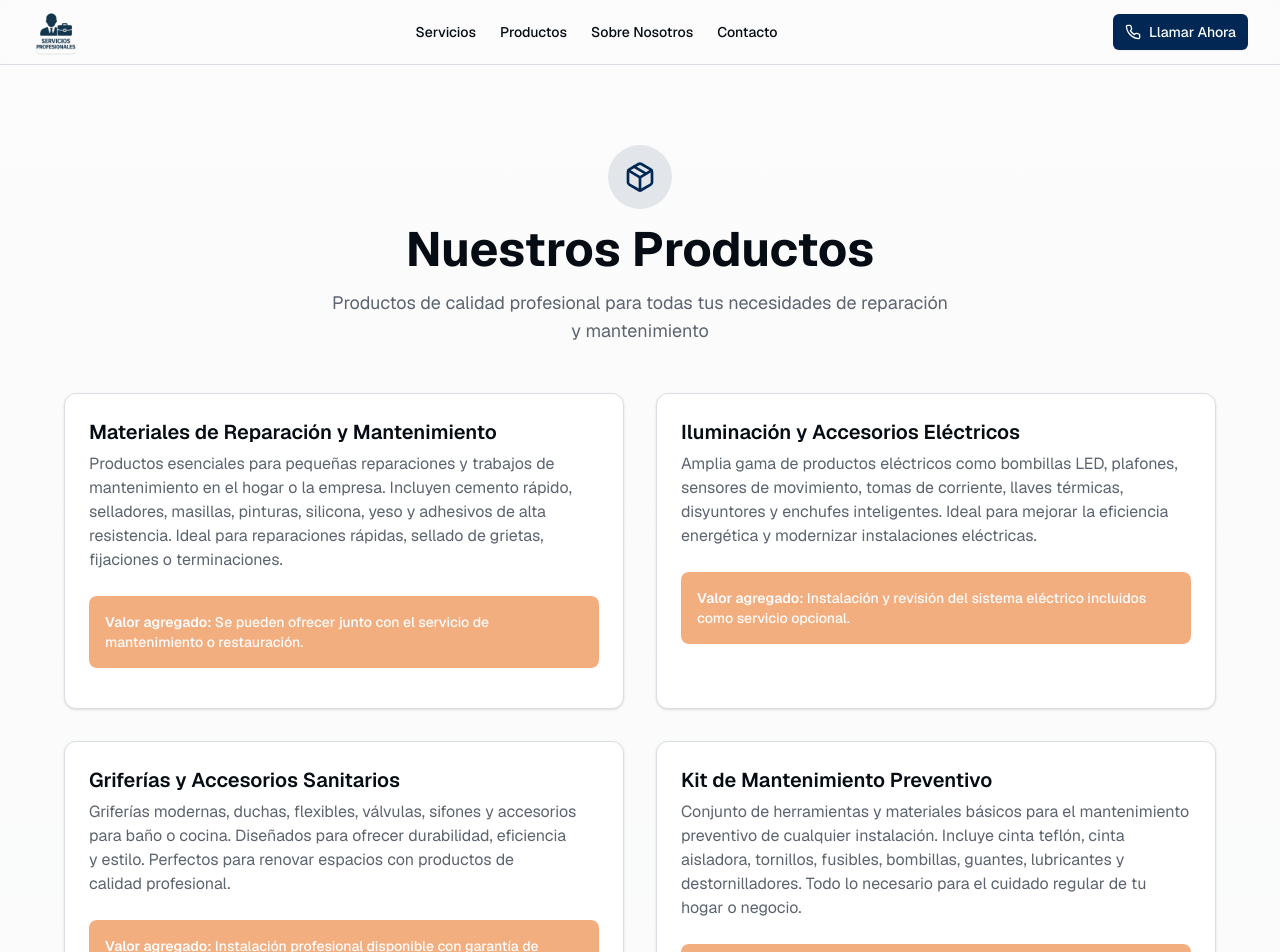
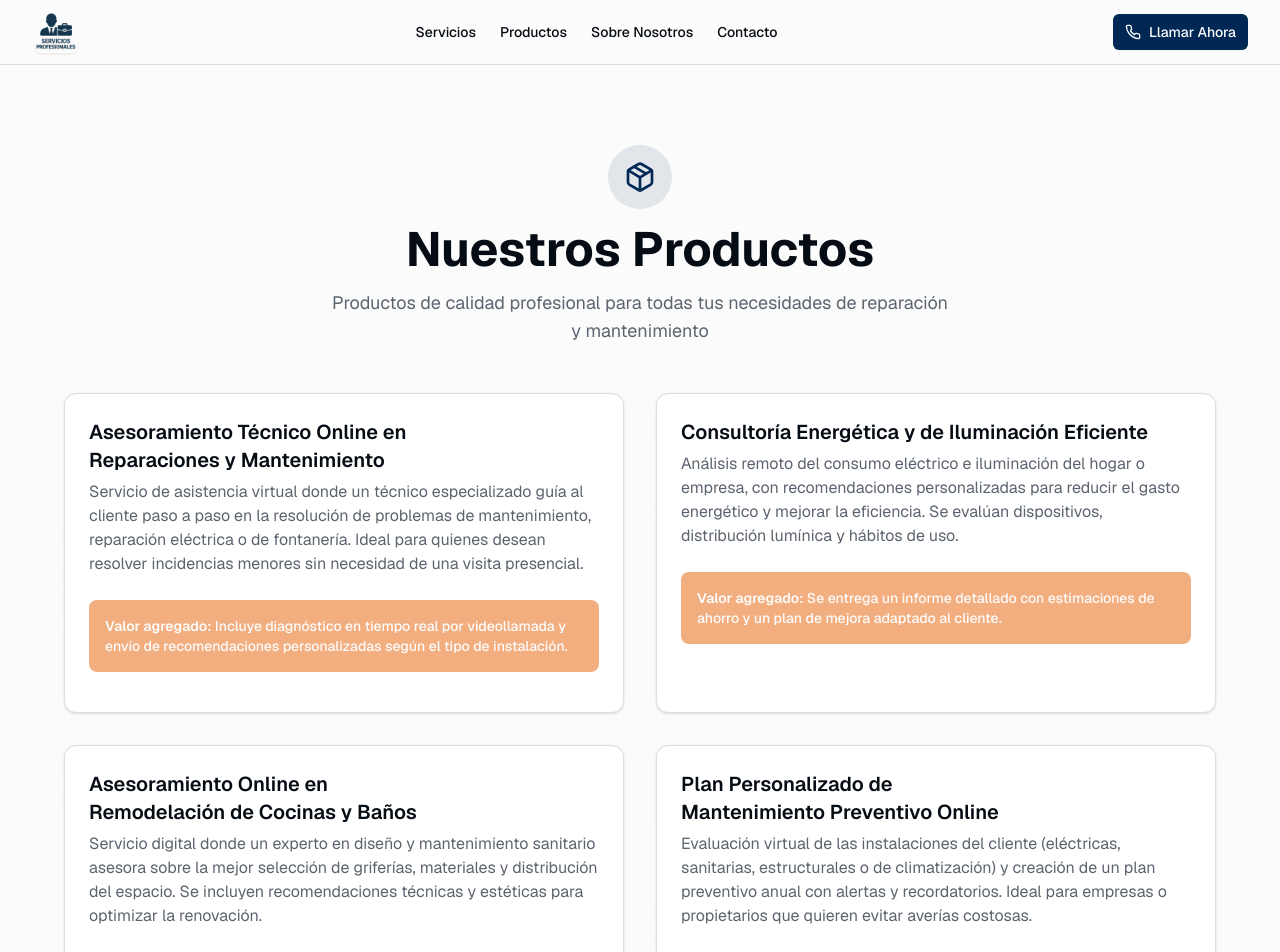
Before and after one commit to serdel1979/serv-prof, a Next.js app: page /productos in a window 1280 px wide. Shown: the top 952 px of the page. Built offline with nearby package versions, Linux system fonts and the light colour scheme.

Commit message:
update products to virtual

```diff
--- a/app/productos/page.tsx
+++ b/app/productos/page.tsx
@@ -37,37 +37,42 @@ export default function ProductosPage() {
   const productos = [
     {
       id: 1,
-      titulo: "Materiales de Reparación y Mantenimiento",
+      titulo: "Asesoramiento Técnico Online en Reparaciones y Mantenimiento",
       descripcion:
-        "Productos esenciales para pequeñas reparaciones y trabajos de mantenimiento en el hogar o la empresa. Incluyen cemento rápido, selladores, masillas, pinturas, silicona, yeso y adhesivos de alta resistencia. Ideal para reparaciones rápidas, sellado de grietas, fijaciones o terminaciones.",
-      valorAgregado: "Se pueden ofrecer junto con el servicio de mantenimiento o restauración.",
-      buyButtonId: "buy_btn_1SFEVeI2ITUAo0A1lh6TEhPR",
+        "Servicio de asistencia virtual donde un técnico especializado guía al cliente paso a paso en la resolución de problemas de mantenimiento, reparación eléctrica o de fontanería. Ideal para quienes desean resolver incidencias menores sin necesidad de una visita presencial.",
+      valorAgregado:
+        "Incluye diagnóstico en tiempo real por videollamada y envío de recomendaciones personalizadas según el tipo de instalación.",
+      buyButtonId: "buy_btn_1SFE76I2ITUAo0A1bbYpoyFH",
     },
     {
       id: 2,
-      titulo: "Iluminación y Accesorios Eléctricos",
+      titulo: "Consultoría Energética y de Iluminación Eficiente",
       descripcion:
-        "Amplia gama de productos eléctricos como bombillas LED, plafones, sensores de movimiento, tomas de corriente, llaves térmicas, disyuntores y enchufes inteligentes. Ideal para mejorar la eficiencia energética y modernizar instalaciones eléctricas.",
-      valorAgregado: "Instalación y revisión del sistema eléctrico incluidos como servicio opcional.",
+        "Análisis remoto del consumo eléctrico e iluminación del hogar o empresa, con recomendaciones personalizadas para reducir el gasto energético y mejorar la eficiencia. Se evalúan dispositivos, distribución lumínica y hábitos de uso.",
+      valorAgregado:
+        "Se entrega un informe detallado con estimaciones de ahorro y un plan de mejora adaptado al cliente.",
       buyButtonId: "buy_btn_1SFEWaI2ITUAo0A1YEYhb3Qw",
     },
     {
       id: 3,
-      titulo: "Griferías y Accesorios Sanitarios",
+      titulo: "Asesoramiento Online en Remodelación de Cocinas y Baños",
       descripcion:
-        "Griferías modernas, duchas, flexibles, válvulas, sifones y accesorios para baño o cocina. Diseñados para ofrecer durabilidad, eficiencia y estilo. Perfectos para renovar espacios con productos de calidad profesional.",
-      valorAgregado: "Instalación profesional disponible con garantía de trabajo.",
+        "Servicio digital donde un experto en diseño y mantenimiento sanitario asesora sobre la mejor selección de griferías, materiales y distribución del espacio. Se incluyen recomendaciones técnicas y estéticas para optimizar la renovación.",
+      valorAgregado:
+        "Incluye videollamada de consulta y envío de propuesta visual o lista de materiales sugeridos según presupuesto.",
       buyButtonId: "buy_btn_1SFEXPI2ITUAo0A1dLMXlM3z",
     },
     {
       id: 4,
-      titulo: "Kit de Mantenimiento Preventivo",
+      titulo: "Plan Personalizado de Mantenimiento Preventivo Online",
       descripcion:
-        "Conjunto de herramientas y materiales básicos para el mantenimiento preventivo de cualquier instalación. Incluye cinta teflón, cinta aisladora, tornillos, fusibles, bombillas, guantes, lubricantes y destornilladores. Todo lo necesario para el cuidado regular de tu hogar o negocio.",
-      valorAgregado: "Kit completo listo para usar, ideal para tener siempre a mano.",
-      buyButtonId: "buy_btn_1SFE76I2ITUAo0A1bbYpoyFH",
+        "Evaluación virtual de las instalaciones del cliente (eléctricas, sanitarias, estructurales o de climatización) y creación de un plan preventivo anual con alertas y recordatorios. Ideal para empresas o propietarios que quieren evitar averías costosas.",
+      valorAgregado:
+        "Incluye calendario de mantenimiento personalizado y seguimiento mensual vía correo o chat técnico.",
+      buyButtonId: "buy_btn_1SFEVeI2ITUAo0A1lh6TEhPR",
     },
-  ]
+  ];
+
 
   const publishableKey =
     "pk_test_51SEZ0CI2ITUAo0A1usw15Cqp2YYZda9lGbU8wDDl2n7XFtMCz2xWLiyyc3R1VGhrcdUPrd181M9894jmaOANdpBH00hH26ef6e"
```
